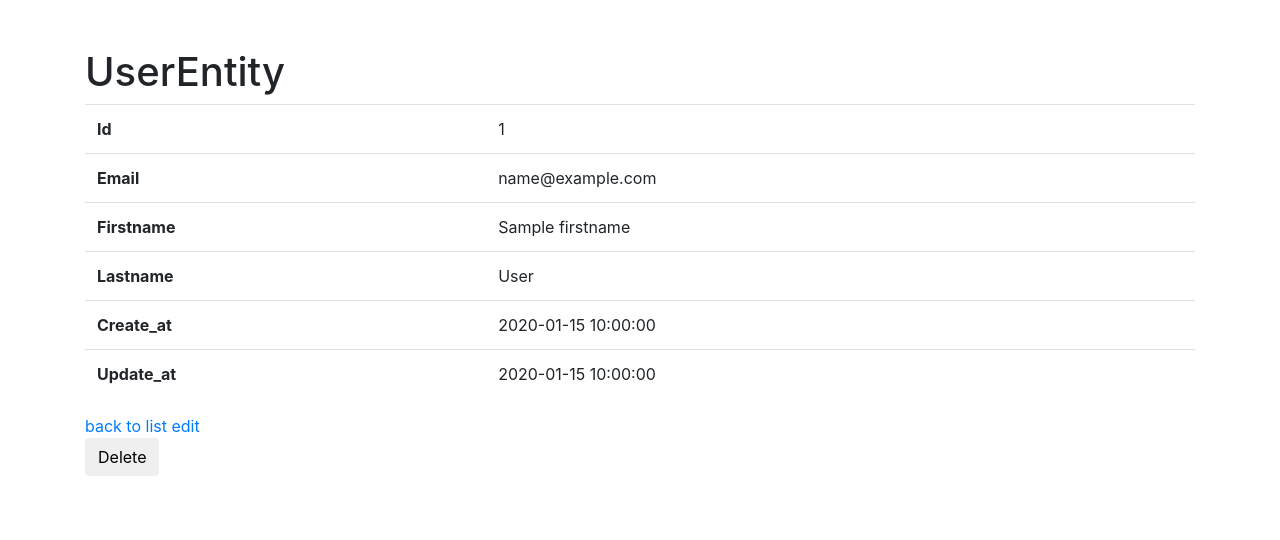
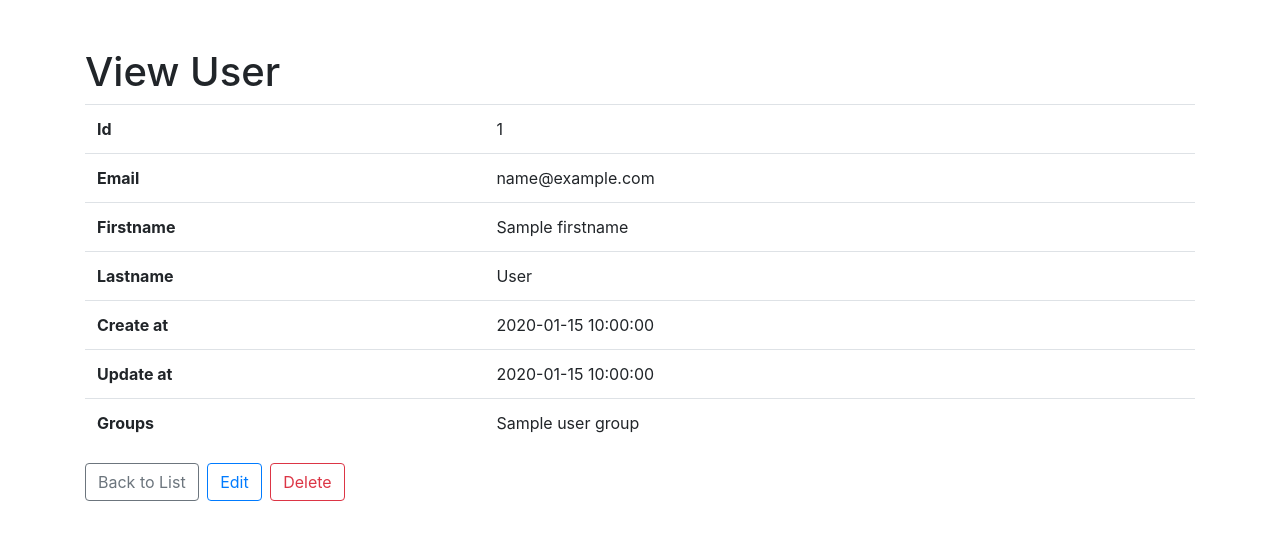
Before and after one commit to hbarza/symfony-minimal-user-management, a Symfony app: template templates/user_entity/show.html.twig in a window 1280 px wide. Shown: the part 56-596 px from the top of the page. Run offline with Twig, Linux system fonts and the light colour scheme; the template is opened without the code that fills it: most values are stand-ins (such as "Sample title", 1, 10 or a date in 2020); some libraries are stand-ins or nearby versions.

Commit message:
pages template implemented

```diff
--- a/src/Controller/UserGroupController.php
+++ b/src/Controller/UserGroupController.php
@@ -85,7 +85,7 @@ class UserGroupController extends AbstractController
     {
         if ($this->isCsrfTokenValid('delete'.$userGroup->getId(), $request->request->get('_token'))) {
             $em = $this->getDoctrine()->getManager();
-            if (!$userGroup->getUser()->count()) {
+            if (!$userGroup->getUsers()->count()) {
                 $em->remove($userGroup);
                 $em->flush();
                 $this->addFlash('success', 'Group was removed');
--- a/src/Entity/UserEntity.php
+++ b/src/Entity/UserEntity.php
@@ -140,7 +140,7 @@ class UserEntity
     /**
      * Remove all user_group_user_entity recoreds for current user
      */
-    public function removeUserGroup(UserGroup $userGroup): self
+    public function removeUserGroup($doctrine): self
     {
         if ($this->getID()) {
             $sql    = "delete from user_group_user_entity where user_entity_id = {$this->getID()}";
--- a/templates/user_entity/_delete_form.html.twig
+++ b/templates/user_entity/_delete_form.html.twig
@@ -1,5 +1,5 @@
-<form method="post" action="{{ path('user_entity_delete', {'id': user_entity.id}) }}" onsubmit="return confirm('Are you sure you want to delete this item?');">
+<form class="d-inline-block" method="post" action="{{ path('user_entity_delete', {'id': user_entity.id}) }}" onsubmit="return confirm('Are you sure you want to delete this item?');">
     <input type="hidden" name="_method" value="DELETE">
     <input type="hidden" name="_token" value="{{ csrf_token('delete' ~ user_entity.id) }}">
-    <button class="btn">Delete</button>
+    <button class="btn btn-outline-danger mr-1">Delete</button>
 </form>
--- a/templates/user_entity/_form.html.twig
+++ b/templates/user_entity/_form.html.twig
@@ -1,4 +1,4 @@
 {{ form_start(form) }}
     {{ form_widget(form) }}
-    <button class="btn">{{ button_label|default('Save') }}</button>
+    <button class="btn btn-outline-primary float-left mr-2">{{ button_label|default('Save') }}</button>
 {{ form_end(form) }}
--- a/templates/user_entity/edit.html.twig
+++ b/templates/user_entity/edit.html.twig
@@ -1,13 +1,13 @@
 {% extends 'base.html.twig' %}
 
-{% block title %}Edit UserEntity{% endblock %}
+{% block title %}Edit User{% endblock %}
 
 {% block body %}
-    <h1>Edit UserEntity</h1>
+    <h1>Edit User</h1>
 
     {{ include('user_entity/_form.html.twig', {'button_label': 'Update'}) }}
 
-    <a href="{{ path('user_entity_index') }}">back to list</a>
+    <a class="btn btn-outline-secondary mr-1" href="{{ path('user_entity_index') }}">Back to List</a>
 
     {{ include('user_entity/_delete_form.html.twig') }}
 {% endblock %}
--- a/templates/user_entity/new.html.twig
+++ b/templates/user_entity/new.html.twig
@@ -1,11 +1,11 @@
 {% extends 'base.html.twig' %}
 
-{% block title %}New UserEntity{% endblock %}
+{% block title %}New User{% endblock %}
 
 {% block body %}
-    <h1>Create new UserEntity</h1>
+    <h1>Create New User</h1>
 
     {{ include('user_entity/_form.html.twig') }}
 
-    <a href="{{ path('user_entity_index') }}">back to list</a>
+    <a class="btn btn-outline-secondary mr-1" href="{{ path('user_entity_index') }}">Back to List</a>
 {% endblock %}
--- a/templates/user_entity/show.html.twig
+++ b/templates/user_entity/show.html.twig
@@ -1,9 +1,9 @@
 {% extends 'base.html.twig' %}
 
-{% block title %}UserEntity{% endblock %}
+{% block title %}View User{% endblock %}
 
 {% block body %}
-    <h1>UserEntity</h1>
+    <h1>View User</h1>
 
     <table class="table">
         <tbody>
@@ -24,19 +24,28 @@
                 <td>{{ user_entity.lastname }}</td>
             </tr>
             <tr>
-                <th>Create_at</th>
+                <th>Create at</th>
                 <td>{{ user_entity.createAt ? user_entity.createAt|date('Y-m-d H:i:s') : '' }}</td>
             </tr>
             <tr>
-                <th>Update_at</th>
+                <th>Update at</th>
                 <td>{{ user_entity.updateAt ? user_entity.updateAt|date('Y-m-d H:i:s') : '' }}</td>
+            </tr>
+            <tr>
+                <th>Groups</th>
+                <td>
+                    {% for user_group in user_groups %}
+                        {{ user_group.name }}<br>
+                    {% else %}
+                        No Group Found
+                    {% endfor %}
+                </td>
             </tr>
         </tbody>
     </table>
 
-    <a href="{{ path('user_entity_index') }}">back to list</a>
-
-    <a href="{{ path('user_entity_edit', {'id': user_entity.id}) }}">edit</a>
+    <a class="btn btn-outline-secondary mr-1" href="{{ path('user_entity_index') }}">Back to List</a>
+    <a class="btn btn-outline-primary mr-1" href="{{ path('user_entity_edit', {'id': user_entity.id}) }}">Edit</a>
 
     {{ include('user_entity/_delete_form.html.twig') }}
 {% endblock %}
--- a/templates/user_group/_delete_form.html.twig
+++ b/templates/user_group/_delete_form.html.twig
@@ -1,5 +1,5 @@
-<form method="post" action="{{ path('user_group_delete', {'id': user_group.id}) }}" onsubmit="return confirm('Are you sure you want to delete this item?');">
+<form class="d-inline-block" method="post" action="{{ path('user_group_delete', {'id': user_group.id}) }}" onsubmit="return confirm('Are you sure you want to delete this item?');">
     <input type="hidden" name="_method" value="DELETE">
     <input type="hidden" name="_token" value="{{ csrf_token('delete' ~ user_group.id) }}">
-    <button class="btn">Delete</button>
+    <button class="btn btn-outline-danger mr-1">Delete</button>
 </form>
--- a/templates/user_group/_form.html.twig
+++ b/templates/user_group/_form.html.twig
@@ -1,4 +1,4 @@
 {{ form_start(form) }}
     {{ form_widget(form) }}
-    <button class="btn">{{ button_label|default('Save') }}</button>
+    <button class="btn btn-outline-primary float-left mr-2">{{ button_label|default('Save') }}</button>
 {{ form_end(form) }}
--- a/templates/user_group/edit.html.twig
+++ b/templates/user_group/edit.html.twig
@@ -1,13 +1,13 @@
 {% extends 'base.html.twig' %}
 
-{% block title %}Edit UserGroup{% endblock %}
+{% block title %}Edit Group{% endblock %}
 
 {% block body %}
-    <h1>Edit UserGroup</h1>
+    <h1>Edit Group</h1>
 
     {{ include('user_group/_form.html.twig', {'button_label': 'Update'}) }}
 
-    <a href="{{ path('user_group_index') }}">back to list</a>
+    <a class="btn btn-outline-secondary mr-1" href="{{ path('user_group_index') }}">Back to List</a>
 
     {{ include('user_group/_delete_form.html.twig') }}
 {% endblock %}
--- a/templates/user_group/new.html.twig
+++ b/templates/user_group/new.html.twig
@@ -1,11 +1,11 @@
 {% extends 'base.html.twig' %}
 
-{% block title %}New UserGroup{% endblock %}
+{% block title %}New Group{% endblock %}
 
 {% block body %}
-    <h1>Create new UserGroup</h1>
+    <h1>Create New Group</h1>
 
     {{ include('user_group/_form.html.twig') }}
 
-    <a href="{{ path('user_group_index') }}">back to list</a>
+    <a class="btn btn-outline-secondary mr-1" href="{{ path('user_group_index') }}">Back to List</a>
 {% endblock %}
```
Also changed, not shown: templates/user_entity/index.html.twig (+9 -9 lines), templates/user_group/index.html.twig (+9 -9 lines), templates/user_group/show.html.twig (+6 -7 lines).
